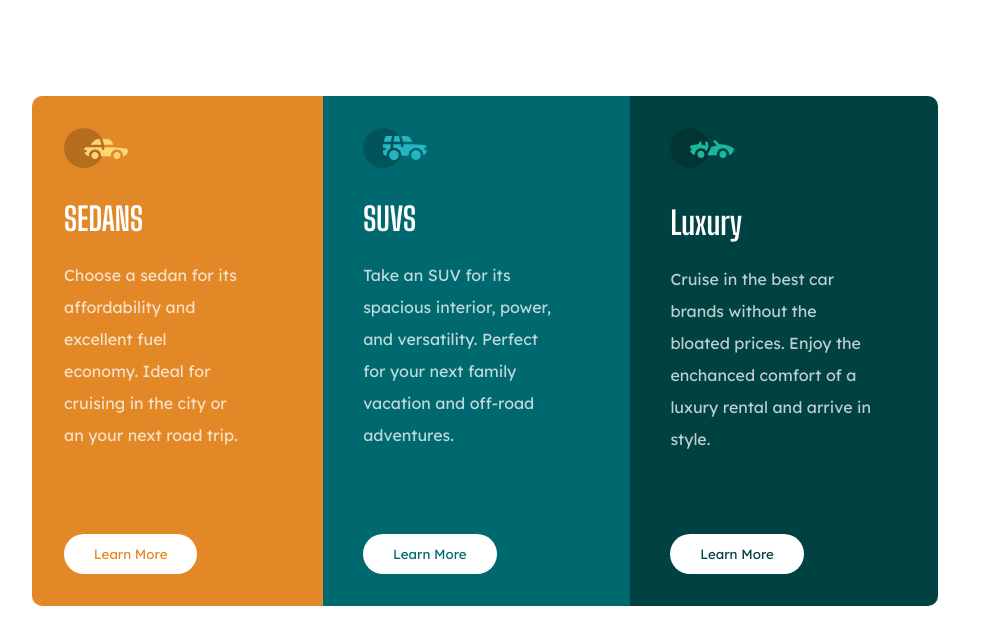
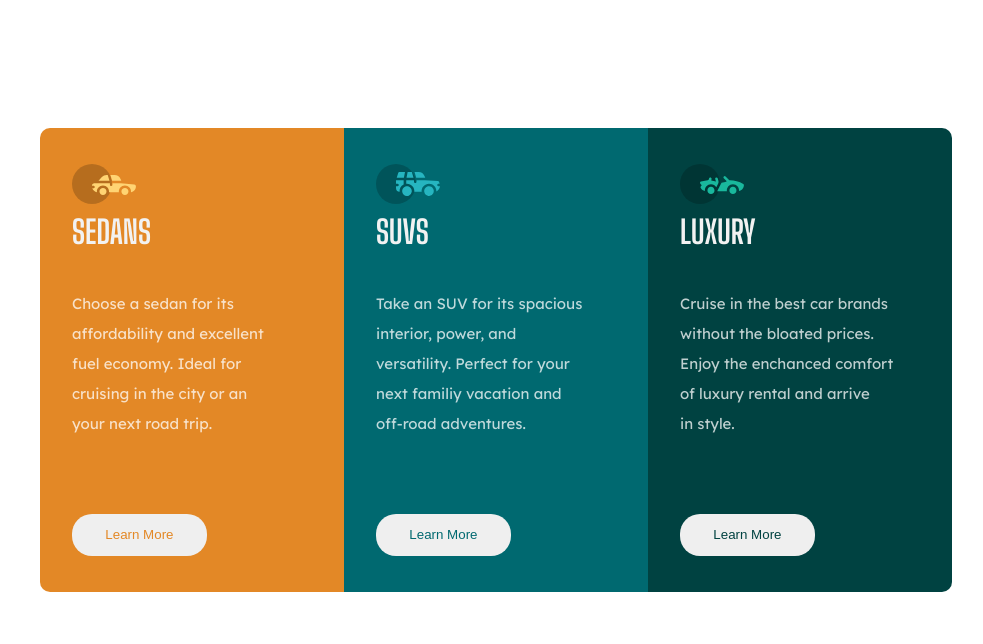
Before and after one commit to Carloscrm2/frontend-mentor-challenges, a plain HTML site: page 3-column-preview-card-component-main/index.html in a window 1536 px wide. Shown: the whole page, without its empty margins (272-1255 px from the left). Drawn offline with Linux system fonts and the light colour scheme.

Commit message:
I rewirite all the code to make it more clean and also I fixed some issues with the media query

```diff
--- a/3-column-preview-card-component-main/index.html
+++ b/3-column-preview-card-component-main/index.html
@@ -11,43 +11,30 @@
 </head>
 <body>
   <main class="container">
-
-      <div class="card-o">
-        <img src="/images/icon-sedans.svg" alt="sedan">
-        <h1 class="font-2">SEDANS</h1>
-        <p class="font-1">Choose a sedan for its
-          affordability and excellent fuel
-          economy. Ideal for cruising in
-          the city or an your next road
-          trip.
+    <div class="card card-orange">
+      <svg width="64" height="40" xmlns="http://www.w3.org/2000/svg"><g fill="none" fill-rule="evenodd"><circle fill="#000" opacity=".201" cx="20" cy="20" r="20"/><path d="M52.936 24.11c1.942 0 3.517 1.542 3.517 3.445 0 1.903-1.575 3.445-3.517 3.445s-3.516-1.542-3.516-3.445c0-1.903 1.574-3.445 3.516-3.445zm-21.957 0c1.942 0 3.517 1.542 3.517 3.445 0 1.903-1.575 3.445-3.517 3.445s-3.516-1.542-3.516-3.445c0-1.903 1.574-3.445 3.516-3.445zm6.948-4.848v1.429c0 .716.61 1.293 1.348 1.259a1.295 1.295 0 001.225-1.295v-1.393h8.256l13.483 1.313c.956.093 1.676.881 1.676 1.814 0 2.89-2.126 5.303-4.926 5.819.397-3.557-2.458-6.62-6.053-6.62-3.646 0-6.504 3.14-6.039 6.723h-9.879c.466-3.588-2.397-6.722-6.039-6.722-3.595 0-6.45 3.062-6.052 6.62-2.14-.398-3.916-1.912-4.61-3.931h1.142c.731 0 1.32-.598 1.285-1.322-.033-.678-.629-1.2-1.322-1.2H20v-.251c0-1.274 1.066-2.243 2.306-2.243h15.62zM42.59 11c2.645 0 4.99 1.556 5.972 3.963l.726 1.779H40.17L38.413 11h4.178zm-6.865 0l1.758 5.741H26.505l3.357-3.654A6.502 6.502 0 0134.644 11h1.082z" fill="#FFD473" fill-rule="nonzero"/></g></svg>
+      <h1>SEDANS</h1>
+      <p>Choose a sedan for its affordability and excellent fuel economy.
+        Ideal for cruising in the city or an your next road trip.
       </p>
-        <button class="button-o font-1">Learn More</button>
+      <button>Learn More</button>
     </div>
-
-      <div class="card-b">
-        <img src="/images/icon-suvs.svg" alt="suvs">
-        <h1 class="font-2">SUVS</h1>
-        <p class="font-1">Take an SUV for its spacious
-          interior, power, and versatility.
-          Perfect for your next family
-          vacation and off-road
-          adventures.
+    <div class="card card-blue">
+      <svg width="64" height="40" xmlns="http://www.w3.org/2000/svg"><g fill="none" fill-rule="evenodd"><circle fill="#000" opacity=".201" cx="20" cy="20" r="20"/><path d="M31.002 22.358c2.917 0 5.18 2.593 4.762 5.506a4.828 4.828 0 01-2.962 3.778 4.797 4.797 0 01-5.3-1.165c-1.188-1.26-1.235-2.613-1.263-2.613-.42-2.924 1.857-5.506 4.763-5.506zm22 0c3.457 0 5.798 3.567 4.41 6.744A4.816 4.816 0 0152.3 31.94a4.826 4.826 0 01-4.06-4.077c-.42-2.915 1.846-5.506 4.762-5.506zm-15.04-6.083v1.462a1.29 1.29 0 001.352 1.29c.693-.033 1.227-.631 1.227-1.326v-1.426h8.3l13.056.716a1.29 1.29 0 011.164.917c.27.895.446 1.477.563 1.87h-1.047c-.694 0-1.291.534-1.324 1.228a1.29 1.29 0 001.288 1.352h1.445c-.164 2.225-1.57 4.193-3.6 5.05.13-4.212-3.255-7.63-7.384-7.63-4.317 0-7.762 3.718-7.358 8.086h-7.285c.43-4.655-3.503-8.531-8.131-8.046v-3.543h7.734zm-10.312 0v4.308a7.4 7.4 0 00-4.006 7.274 3.874 3.874 0 01-3.642-3.864v-1.635h1.46a1.29 1.29 0 000-2.58h-1.461v-3.213l.003-.29h7.646zm14.986-8.196c2.65 0 5 1.592 5.984 4.055l.63 1.579a5.525 5.525 0 01-.065-.004l-.026-.002-.034-.002-.022-.002a4.178 4.178 0 00-.224-.006l-.098-.001h-.039l-.136-.001h-.052l-.326-.001H40.211L38.528 8.08zm-13.632 0l-1.122 5.616h-7.144l1.47-4.71a1.29 1.29 0 011.231-.906h5.565zm6.832 0l1.683 5.615h-7.007l1.121-5.615h4.203z" fill="#26B5C0" fill-rule="nonzero"/></g></svg>
+      <h1>SUVS</h1>
+      <p>Take an SUV for its spacious interior, power, and versatility.
+        Perfect for your next familiy vacation and off-road adventures.
       </p>
-        <button class="button-b font-1">Learn More</button>
+      <button>Learn More</button>
     </div>
-      <div class="card-g">
-        <img src="images/icon-luxury.svg" alt="luxury">
-        <h1 class="font-2">Luxury</h1>
-        <p class="font-1">Cruise in the best car brands
-          without the bloated prices.
-          Enjoy the enchanced comfort of
-          a luxury rental and arrive in
-          style.
+    <div class="card card-green">
+      <svg width="64" height="40" xmlns="http://www.w3.org/2000/svg"><g fill="none" fill-rule="evenodd"><circle fill="#000" opacity=".201" cx="20" cy="20" r="20"/><path d="M30.98 22.835c1.941 0 3.516 1.604 3.516 3.583 0 1.978-1.575 3.582-3.517 3.582s-3.516-1.604-3.516-3.582c0-1.979 1.574-3.583 3.516-3.583zm21.956 0c1.942 0 3.517 1.604 3.517 3.583 0 1.978-1.575 3.582-3.517 3.582s-3.516-1.604-3.516-3.582c0-1.979 1.574-3.583 3.516-3.583zm-9.143-10.45a1.27 1.27 0 011.819 0l3.715 3.784c4.444-.115 9.7 1.142 13.964 3.753.387.237.624.664.624 1.124 0 3.006-2.126 5.514-4.926 6.05.397-3.698-2.458-6.882-6.053-6.882-3.646 0-6.504 3.264-6.039 6.99h-9.669c.76-1.544.993-2.026 1.337-2.711l.082-.162c.421-.835 1.056-2.07 2.883-5.65 1.68-.023 3.47-.408 5.247-1.403l-2.984-3.04a1.328 1.328 0 010-1.854zm-7.68 1.064c.683-.2 1.395.202 1.592.898l.749 2.652a3.46 3.46 0 01-.247 2.51l-1.733 3.395-.216.424c-1.07-1.89-3.06-3.114-5.279-3.114-3.595 0-6.45 3.184-6.052 6.885-1.832-.347-3.414-1.537-4.278-3.276a1.331 1.331 0 01.117-1.376l.955-1.303-1.325-1.295c-.751-.735-.376-2.024.64-2.231l6.614-1.346.13-.026c.092-.019.145-.03.157-.031.314-.146 1.07-.591 1.07-1.506 0-.734.592-1.327 1.316-1.31.712.016 1.268.662 1.256 1.388a4.11 4.11 0 01-.348 1.611 22.69 22.69 0 014.7 1.146l-.7-2.473a1.314 1.314 0 01.882-1.622z" fill="#19B89D" fill-rule="nonzero"/></g></svg>
+      <h1>LUXURY</h1>
+      <p>Cruise in the best car brands without the bloated prices.
+        Enjoy the enchanced comfort of luxury rental and arrive <br> in style.
       </p>
-        <button class="button-g font-1">Learn More</button>
+      <button>Learn More</button>
     </div>
   </main>
-
-  </div>
 </body>
 </html>
--- a/3-column-preview-card-component-main/style.css
+++ b/3-column-preview-card-component-main/style.css
@@ -9,213 +9,132 @@
     font-family: 'Big Shoulders Display', cursive;
 }
 
-@media (min-width: 375px) {
-
+@media (min-width: 400px) {
     body{
-        margin: 0px;
-        padding:0px;
         display: flex;
+        flex-direction: column;
+        align-items: center;
         justify-content: center;
-        align-content: center;
     }
 
     h1{
-        color: white;
+        color: hsl(0, 0%, 95%);
+        font-family: 'Big Shoulders Display', cursive;
+        margin: 0;
+
     }
 
     p{
         color: hsla(0, 0%, 100%, 0.75);
+        font-family: 'Lexend Deca', sans-serif;
+        margin: 0;
+        margin-right: 2.5em;
+        line-height:2em;
+    }
+
+    Button{
+        border: none;
+        border-radius: 20px;
+        width: fit-content;
+        padding: 1em 2.5em;
+        margin: 0;
+    }
+
+    .card-orange > Button{
+        color: hsl(31, 77%, 52%);
+    }
+
+    .card-blue > Button{
+        color: hsl(184, 100%, 22%);
+    }
+
+    .card-green > Button{
+        color: hsl(179, 100%, 13%);
     }
 
     .container{
-        margin-top: 1em;
+        max-width: fit-content;
+        max-height: fit-content;
+    }
+
+    .card{
         display: flex;
         flex-direction: column;
-        max-width: 85%;
-        height: 70em;
+        height: 25em;
+        width: 18em;
+        padding: 2em;
+        justify-content:space-around;
     }
 
-    .card-o{
-        background-color: hsl(31, 77%, 52%);
-        height: 33.3%;
+    .card-orange{
         border-top-left-radius: 10px;
         border-top-right-radius: 10px;
-        display: flex;
-        flex-direction: column;
-        align-items:flex-start;
-        padding: 2em 2.5em;
-
+        background-color: hsl(31, 77%, 52%);
     }
 
-    .button-o{
-        border: none;
-        border-radius: 20px;
-        background-color: white;
-        color: hsl(31, 77%, 52%);
-        height: 3em;
-        width: 10em;
-        margin-top: 1em;
+    .card-blue{
+        background-color: hsl(184, 100%, 22%);
     }
 
-    .card-b{
-        background-color: hsl(184, 100%, 22%);
-        height: 33.3%;
-        display: flex;
-        flex-direction: column;
-        align-items:flex-start;
-        padding: 2em 2.5em;
-
+    .card-green{
+        border-bottom-left-radius: 10px;
+        border-bottom-right-radius: 10px;
+        background-color: hsl(179, 100%, 13%);
     }
 
-    .button-b{
-        border: none;
-        border-radius: 20px;
-        background-color: white;
-        color: hsl(184, 100%, 22%);
-        height: 3em;
-        width: 10em;
-        margin-top: 1em;
+    .card-green > p{
+        margin-right:2.6em;
+    }
+}
+
+
+
+/*Desktop design*/
+@media  (min-width:1440px) {
+
+    body{
+        margin: 8em;
+    }
+    .container{
+        display: flex;
+        flex-direction: row;
+    }
+    h1{
+        margin: 0;
     }
 
-    .card-g{
-        background-color: hsl(179, 100%, 13%);
-        height: 33.3%;
-        border-bottom-left-radius: 10px;
-        border-bottom-right-radius: 10px;
-        flex-direction: column;
-        align-items:flex-start;
-        padding: 2em 2.5em;
-    }
-
-    .button-g{
-        border: none;
-        border-radius: 20px;
-        background-color: white;
-        color: hsl(179, 100%, 13%);
-        height: 3em;
-        width: 10em;
-        margin-top: 1em;
-    }
-
-
-}
-
-@media (min-width:1440px){
-    body{
-        margin: 0px;
-        padding:0px;
-        display: flex;
-        justify-content: center;
-        align-content: center;
-    }
-
-    h1{
-        color: white;
+    button{
+        margin-top: 5em;
     }
 
     p{
-        color: hsla(0, 0%, 100%, 0.75);
+        line-break: 1em;
+        font-size: 15px;
+        margin: 0;
+        margin-right: 2em;
+        margin-top: 2em;
     }
 
-    .container{
-        display: flex;
-        flex-direction: row;
-        width:  fit-content;
-        height: fit-content;
-        margin: 6em;
-        margin-left: 19em;
+    .card{
+        width: 15em;
+    }
+    .card-orange{
+        border-top-right-radius: 0;
+        border-top-left-radius: 10px;
+        border-bottom-left-radius: 10px;
     }
 
-    .card-o{
-        background-color: hsl(31, 77%, 52%);
-        width: 20%;
-        height: fit-content;
-        border-top-left-radius: 10px;
-        border-top-right-radius: 0;
-        border-bottom-left-radius: 10px;
-        display: flex;
-        flex-direction: column;
-        align-items:flex-start;
-        padding: 2em 2em;
+    .card-green{
+        border-bottom-left-radius: 0;
+        border-top-right-radius: 10px;
+        border-bottom-right-radius: 10px;
     }
 
-    .card-o h1{
-        margin-top: 1em;
-    }
-    .card-o p{
-        margin-top: 0;
-        padding-right: 3em;
-        line-height: 2em;
-    }
-
-    .button-o{
-        border: none;
-        border-radius: 20px;
-        background-color: white;
-        color: hsl(31, 77%, 52%);
-        height: 3em;
-        width: 10em;
-        margin-top: 5em;
-    }
-
-    .card-b{
-        background-color: hsl(184, 100%, 22%);
-        width: 20%;
-        height: fit-content;
-        display: flex;
-        flex-direction: column;
-        align-items:flex-start;
-        padding: 2em 2.5em;
-
-    }
-
-    .card-b h1{
-        margin-top: 1em;
-    }
-    .card-b p{
-        margin-top: 0;
-        padding-right: 2.1em;
-        line-height: 2em;
-    }
-
-    .button-b{
-        border: none;
-        border-radius: 20px;
-        background-color: white;
-        color: hsl(184, 100%, 22%);
-        height: 3em;
-        width: 10em;
-        margin-top: 5em;
-    }
-
-    .card-g{
-        background-color: hsl(179, 100%, 13%);
-        width: 20%;
-        height: fit-content;
-        border-bottom-left-radius: 0px;
-        border-bottom-right-radius: 10px;
-        border-top-right-radius: 10px;
-        flex-direction: column;
-        align-items:flex-start;
-        padding: 2em 2.5em;
-    }
-
-    .card-g h1{
-        margin-top: 1em;
-    }
-    .card-g p{
-        margin-top: 0;
-        padding-right: 1.5em;
-        line-height: 2em;
-    }
-
-    .button-g{
-        border: none;
-        border-radius: 20px;
-        background-color: white;
-        color: hsl(179, 100%, 13%);
-        height: 3em;
-        width: 10em;
-        margin-top: 4.7em;
+    .card-green > p{
+        line-break: 1em;
+        font-size: 15px;
+        margin: 0;
+        margin-right: 1em;
+        margin-top: 2em;
     }
 }
```
Lines whose indentation alone changed are shown as unchanged.
